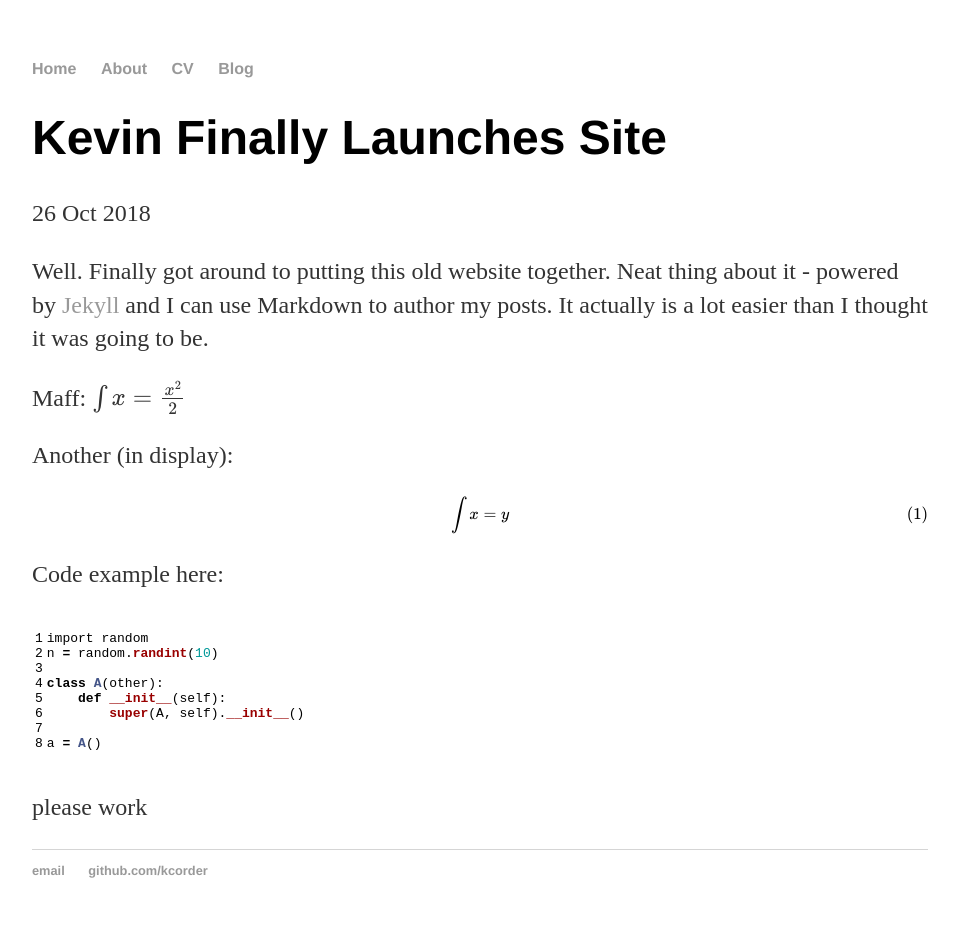
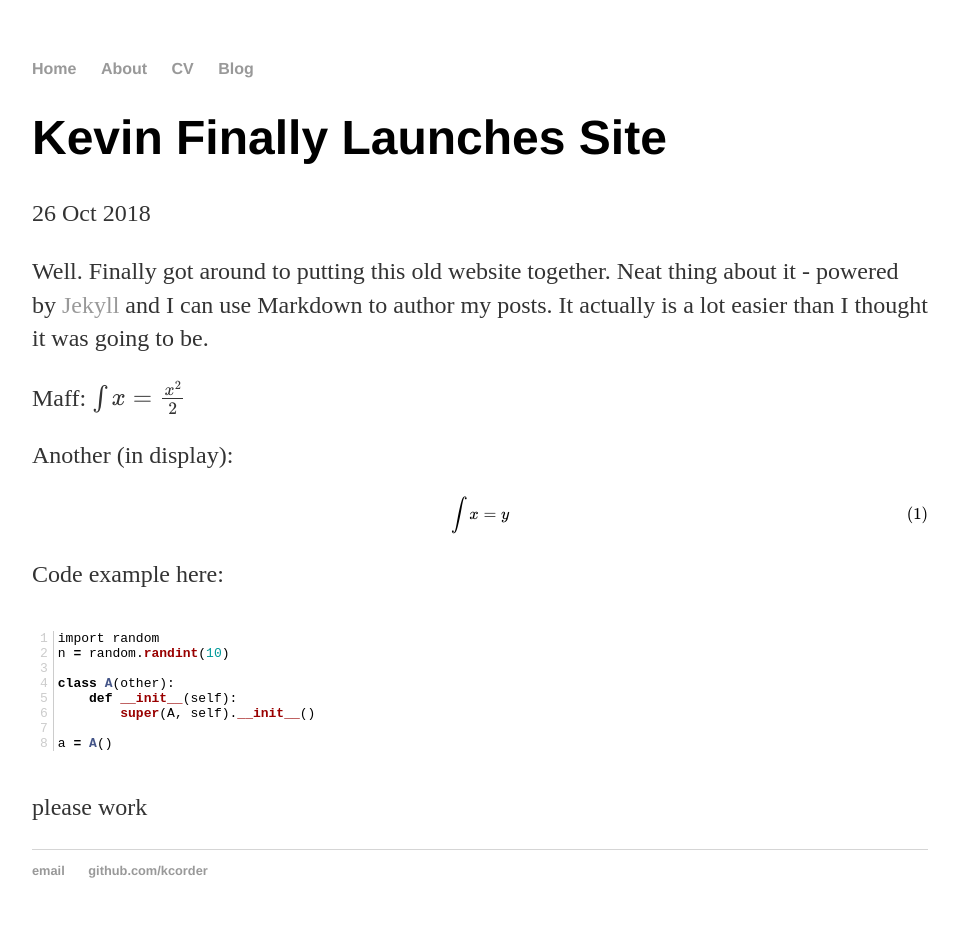
Before and after one commit to kcorder/kcorder.github.io, a Jekyll site: the page built from _posts/2018-10-26-first-post.md, in a window 1280 px wide. Shown: the whole page, without its empty margins (160-1119 px from the left). Built offline with Jekyll 4.4.1, drawn with Linux system fonts in a browser that asks for light colours; formulas are drawn with MathJax 3.

Commit message:
Update main.css

```diff
--- a/css/main.css
+++ b/css/main.css
@@ -104,8 +104,8 @@ ul.posts li {
 .highlight .il { color: #009999 } /* Literal.Number.Integer.Long */
 
 /* post > */
-/* .highlight .lineno { color: #ccc; display:inline-block; padding: 0 5px; border-right:1px solid #ccc; } */
-/* .highlight pre code { display: block; white-space: pre; overflow-x: auto; word-wrap: normal; } */
+.highlight .lineno { color: #ccc; display:inline-block; padding: 0 5px; border-right:1px solid #ccc; }
+.highlight pre code { display: block; white-space: pre; overflow-x: auto; word-wrap: normal; }
 
 /*  -------   FROM KARPATHY'S CSS: THIS DOESN'T SEEM TO DO ANYTHING? ----------- */
 
```
